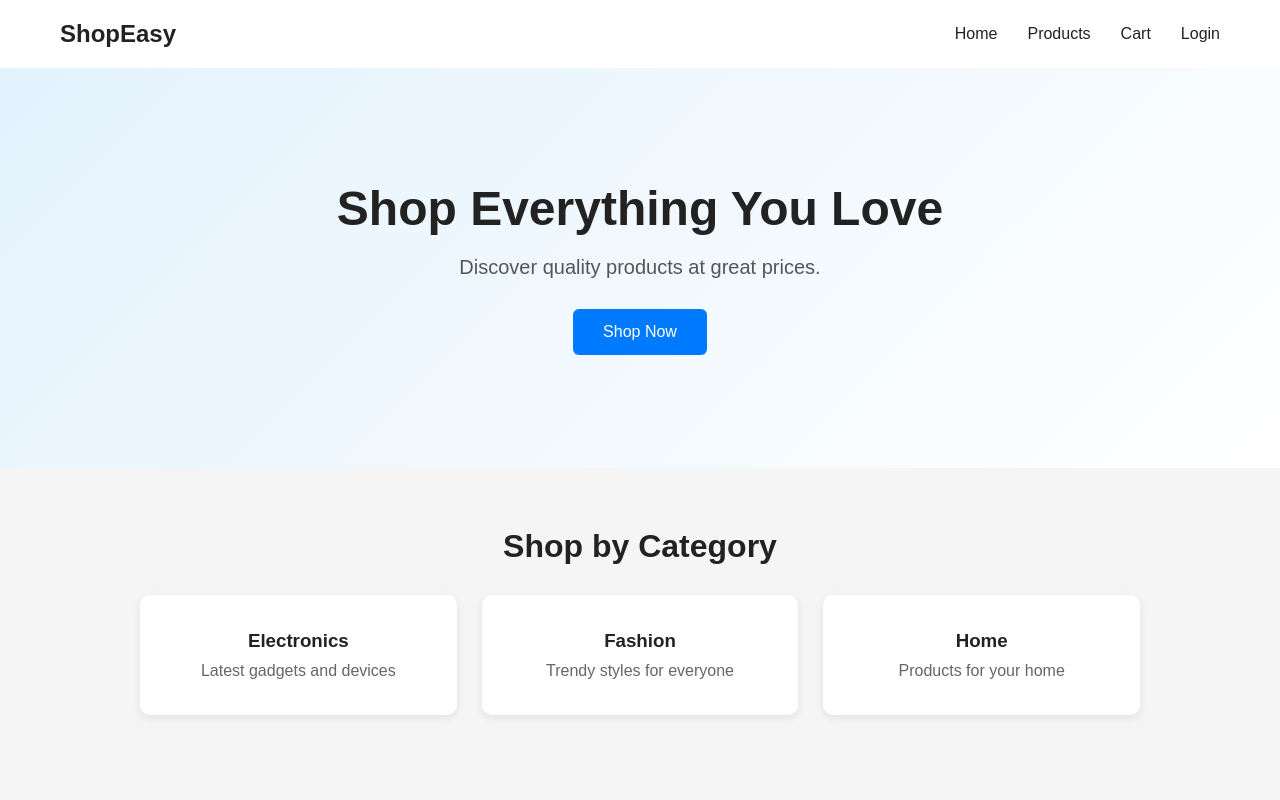
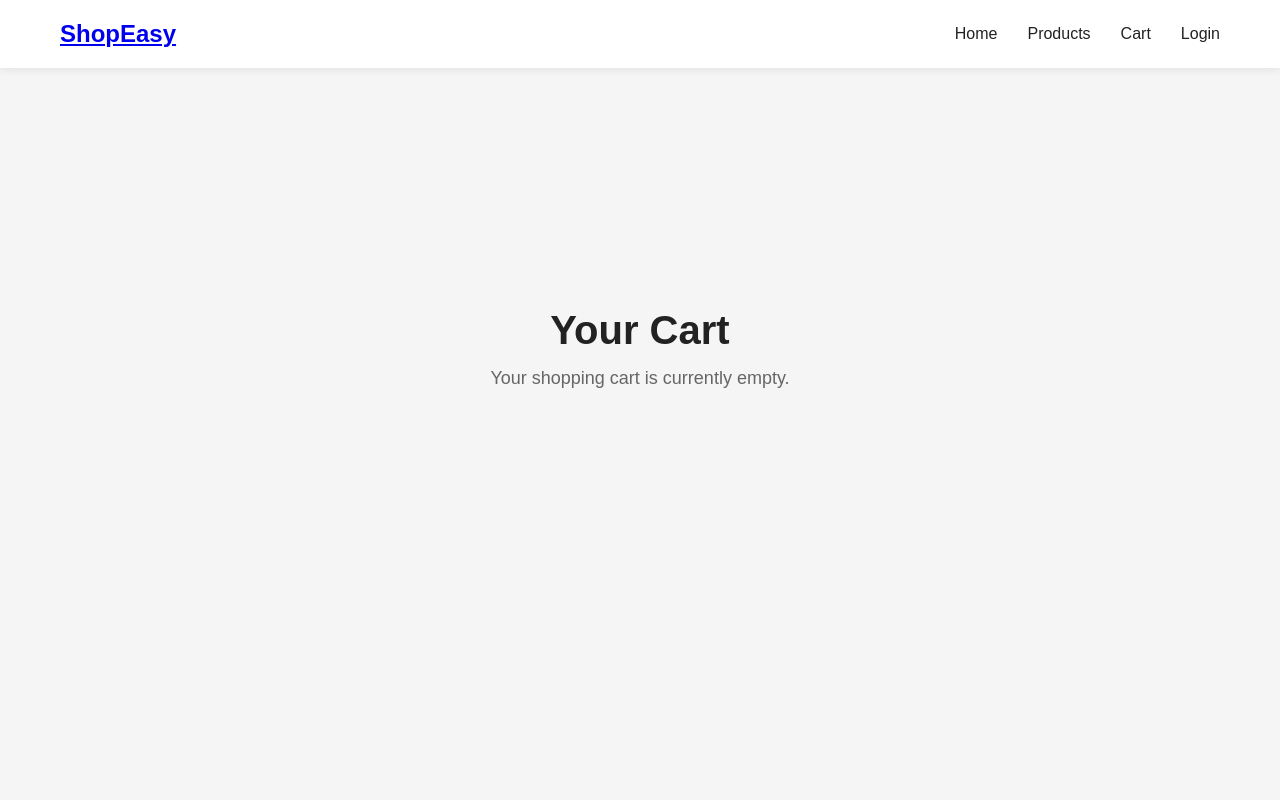
Before and after one commit to GRSVeda/shopping-website, a React (Vite) app: page /cart in a window 1280 px wide. Shown: the top 800 px of the page. Built offline with nearby package versions, Linux system fonts and the light colour scheme.

Commit message:
Add React Router and Products page

```diff
--- a/package.json
+++ b/package.json
@@ -11,7 +11,8 @@
   },
   "dependencies": {
     "react": "^19.2.8",
-    "react-dom": "^19.2.8"
+    "react-dom": "^19.2.8",
+    "react-router-dom": "^7.18.4"
   },
   "devDependencies": {
     "@types/react": "^19.2.18",
--- a/src/App.jsx
+++ b/src/App.jsx
@@ -1,12 +1,30 @@
+import { BrowserRouter, Routes, Route } from "react-router-dom"
+
 import Navbar from "./components/Navbar"
 import Home from "./pages/Home"
+import Products from "./pages/Products"
+import Cart from "./pages/Cart"
+import Login from "./pages/Login"
 
 function App() {
   return (
-    <>
+    <BrowserRouter>
+
       <Navbar />
-      <Home />
-    </>
+
+      <Routes>
+
+        <Route path="/" element={<Home />} />
+
+        <Route path="/products" element={<Products />} />
+
+        <Route path="/cart" element={<Cart />} />
+
+        <Route path="/login" element={<Login />} />
+
+      </Routes>
+
+    </BrowserRouter>
   )
 }
 
--- a/src/components/Navbar.jsx
+++ b/src/components/Navbar.jsx
@@ -1,20 +1,32 @@
+import { Link } from "react-router-dom"
+
 function Navbar() {
   return (
     <nav className="navbar">
 
       <div className="logo">
-        <h2>ShopEasy</h2>
+        <Link to="/">
+          <h2>ShopEasy</h2>
+        </Link>
       </div>
 
       <div className="nav-links">
 
-        <a href="/">Home</a>
+        <Link to="/">
+          Home
+        </Link>
 
-        <a href="/products">Products</a>
+        <Link to="/products">
+          Products
+        </Link>
 
-        <a href="/cart">Cart</a>
+        <Link to="/cart">
+          Cart
+        </Link>
 
-        <a href="/login">Login</a>
+        <Link to="/login">
+          Login
+        </Link>
 
       </div>
 
--- a/src/index.css
+++ b/src/index.css
@@ -301,3 +301,52 @@ body {
   }
 
 }
+/* =========================
+   PRODUCTS PAGE
+========================= */
+
+.products-page {
+  padding: 60px;
+}
+
+.products-page-header {
+  text-align: center;
+  margin-bottom: 40px;
+}
+
+.products-page-header h1 {
+  font-size: 38px;
+  margin-bottom: 10px;
+}
+
+.products-page-header p {
+  color: #666;
+  font-size: 18px;
+}
+
+
+/* =========================
+   PLACEHOLDER PAGES
+========================= */
+
+.placeholder-page {
+  min-height: 70vh;
+
+  display: flex;
+  flex-direction: column;
+
+  align-items: center;
+  justify-content: center;
+
+  text-align: center;
+}
+
+.placeholder-page h1 {
+  font-size: 40px;
+  margin-bottom: 15px;
+}
+
+.placeholder-page p {
+  color: #666;
+  font-size: 18px;
+}
--- /dev/null
+++ b/src/pages/Cart.jsx
@@ -0,0 +1,10 @@
+function Cart() {
+  return (
+    <main className="placeholder-page">
+      <h1>Your Cart</h1>
+      <p>Your shopping cart is currently empty.</p>
+    </main>
+  )
+}
+
+export default Cart
--- /dev/null
+++ b/src/pages/Login.jsx
@@ -0,0 +1,10 @@
+function Login() {
+  return (
+    <main className="placeholder-page">
+      <h1>Login</h1>
+      <p>Login functionality will be added soon.</p>
+    </main>
+  )
+}
+
+export default Login
--- /dev/null
+++ b/src/pages/Products.jsx
@@ -0,0 +1,28 @@
+import ProductCard from "../components/ProductCard"
+import products from "../data/products"
+
+function Products() {
+  return (
+    <main className="products-page">
+
+      <div className="products-page-header">
+        <h1>All Products</h1>
+        <p>Explore our collection of products</p>
+      </div>
+
+      <div className="products-grid">
+
+        {products.map((product) => (
+          <ProductCard
+            key={product.id}
+            product={product}
+          />
+        ))}
+
+      </div>
+
+    </main>
+  )
+}
+
+export default Products
```
Also changed, not shown: 1 other file (tests, documents, lock files or other folders).
